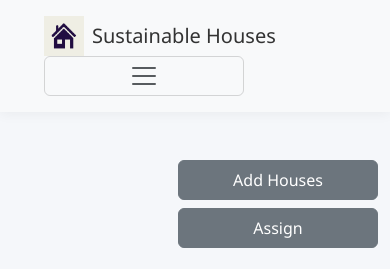
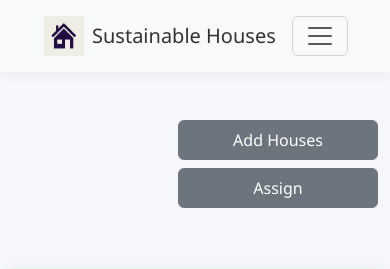
Before and after one commit to CaRTipe/rental.github.io, a PHP site: page /admin/index.php in a window 390 px wide. Shown: the top 269 px of the page. Run offline with PHP 8.4, Linux system fonts and the light colour scheme; the visitor is signed in with stand-in values (Sample User, id 1); data that the repository does not hold is empty; some libraries are stand-ins or nearby versions.

Commit message:
Refactor navbar layout for improved structure and responsiveness; enhance brand alignment and offcanvas menu styling.

```diff
--- a/admin/includes/navbar.php
+++ b/admin/includes/navbar.php
@@ -1,56 +1,61 @@
 <nav class="navbar navbar-expand-lg bg-body-tertiary mb-5" id="navbar">
-    <div class="container d-flex align-items-center justify-content-between">
+    <div class="container">
 
+        <!-- Brand + Toggle aligned in one flex row -->
+        <div class="d-flex align-items-center justify-content-between w-100">
             <!-- Brand -->
             <div class="d-flex align-items-center">
-            <img src="./assets/images/house.png" alt="" width="40" height="40">
+                <img src="./assets/images/house.png" alt="Logo" width="40" height="40">
                 <a class="navbar-brand ms-2 mb-0 h1" href="#">Sustainable Houses</a>
             </div>
 
             <!-- Offcanvas Toggle Button -->
-        <button class="navbar-toggler" type="button" data-bs-toggle="offcanvas" data-bs-target="#offcanvasNavbar"
-            aria-controls="offcanvasNavbar" aria-label="Toggle navigation">
+            <button class="navbar-toggler ms-auto" type="button" data-bs-toggle="offcanvas"
+                data-bs-target="#offcanvasNavbar" aria-controls="offcanvasNavbar" aria-label="Toggle navigation">
                 <span class="navbar-toggler-icon"></span>
             </button>
+        </div>
 
         <!-- Offcanvas Menu -->
-        <div class="offcanvas offcanvas-end" tabindex="-1" id="offcanvasNavbar" aria-labelledby="offcanvasNavbarLabel">
+        <div class="offcanvas offcanvas-end" tabindex="-1" id="offcanvasNavbar"
+            aria-labelledby="offcanvasNavbarLabel">
             <div class="offcanvas-header">
                 <h5 class="offcanvas-title" id="offcanvasNavbarLabel">Menu</h5>
                 <button type="button" class="btn-close" data-bs-dismiss="offcanvas" aria-label="Close"></button>
             </div>
-            <div class="offcanvas-body">
-                <ul class="navbar-nav d-flex align-items-center flex-grow-1 pe-3">
-                    <li class="nav-item mx-2">
+            <div class="offcanvas-body d-flex flex-column justify-content-between">
+
+                <!-- Navigation Links -->
+                <ul class="navbar-nav justify-content-end flex-grow-1 pe-3">
+                    <li class="nav-item mx-lg-2">
                         <a class="nav-link" href="index.php">Houses</a>
                     </li>
-                    <li class="nav-item mx-2">
+                    <li class="nav-item mx-lg-2">
                         <a class="nav-link" href="agents.php">Agents</a>
                     </li>
-                    <li class="nav-item mx-2">
+                    <li class="nav-item mx-lg-2">
                         <a class="nav-link" href="clients.php">Clients</a>
                     </li>
-                </ul>
 
-                <!-- Log out Button -->
-                <div class="d-lg-none mt-3">
+                    <!-- Log out Button (Mobile View) -->
                     <?php if (isset($_SESSION['login']) && $_SESSION['login']): ?>
+                        <li class="nav-item mt-3 d-lg-none">
                             <a href="../logout.php">
                                 <button class="btn btn-secondary w-100">Log out</button>
                             </a>
+                        </li>
                     <?php endif; ?>
-                </div>
+                </ul>
             </div>
         </div>
 
-        <!-- Log out Button for large screens -->
-        <div class="d-none d-lg-block ms-3">
+        <!-- Log out Button (Desktop View) -->
         <?php if (isset($_SESSION['login']) && $_SESSION['login']): ?>
+            <div class="d-none d-lg-flex align-items-center ms-3">
                 <a href="../logout.php">
-                    <button class="btn btn-secondary" style="width: 150px; height: 45px;">Log out</button>
+                    <button class="btn btn-secondary" style="height: 45px;">Log out</button>
                 </a>
+            </div>
         <?php endif; ?>
     </div>
-
-    </div>
 </nav>
```
Lines whose indentation alone changed are shown as unchanged.
